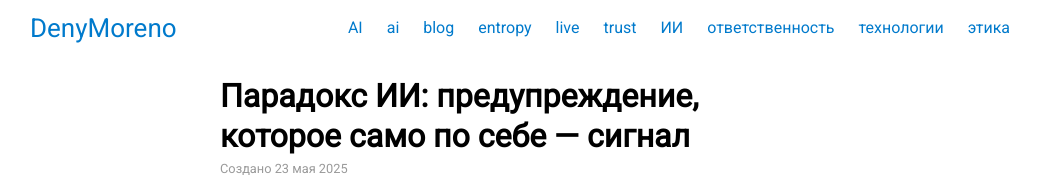
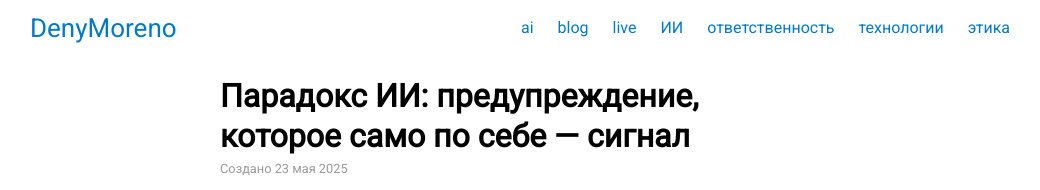
Before and after one commit to DenyMoreno/myblog, a Jekyll site: the page built from _posts/2025-05-23-ai-entropy-warning.md, in a window 1280 px wide. Shown: the top 190 px of the page, without its empty margins (120-1160 px from the left). Built offline with Jekyll 4.4.1, drawn with Linux system fonts in a browser that asks for light colours; nearby versions of some CDN libraries.

Commit message:
Update 2025-05-23-ai-entropy-warning.md

```diff
--- a/_posts/2025-05-23-ai-entropy-warning.md
+++ b/_posts/2025-05-23-ai-entropy-warning.md
@@ -2,7 +2,7 @@
 layout: post
 title: "Парадокс ИИ: предупреждение, которое само по себе — сигнал"
 date: 2025-05-23
-categories: [AI, trust, entropy]
+categories: [ai, live]
 image: ii3.jpg
 ---
 
```
